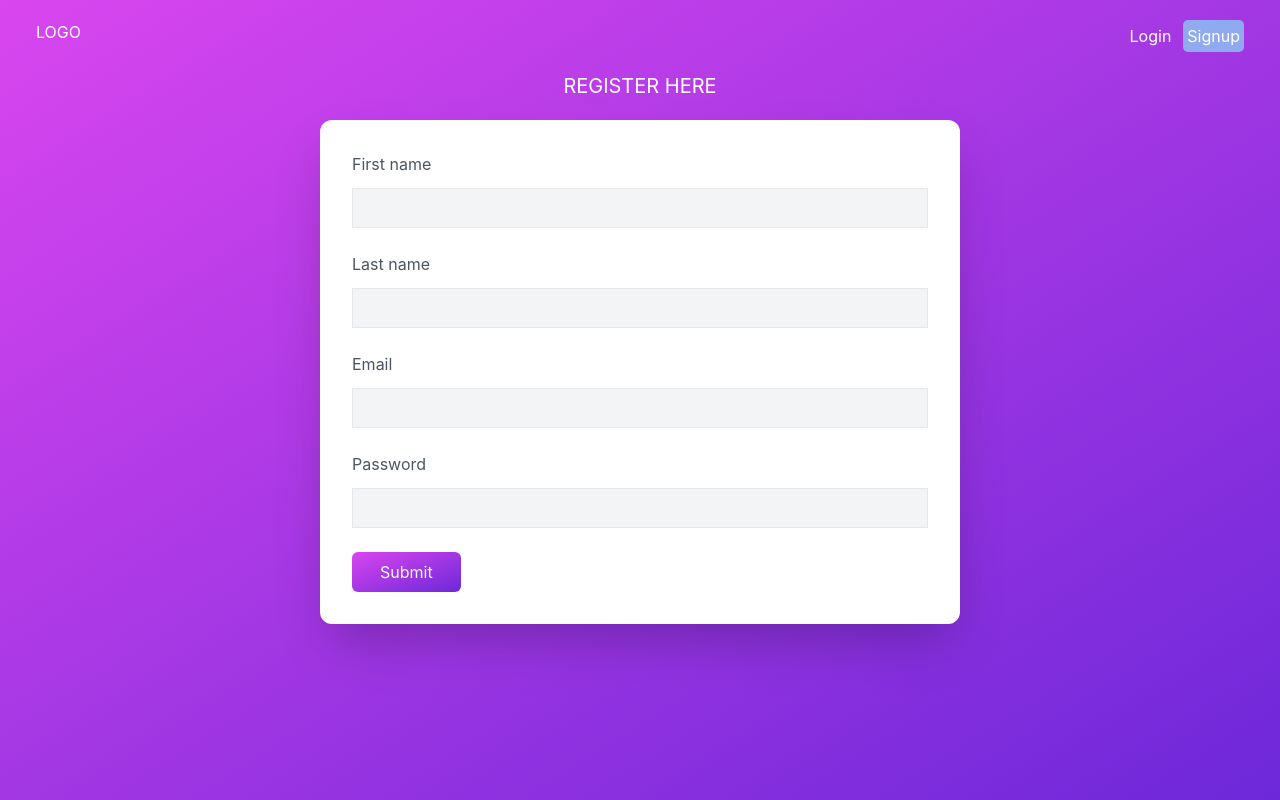
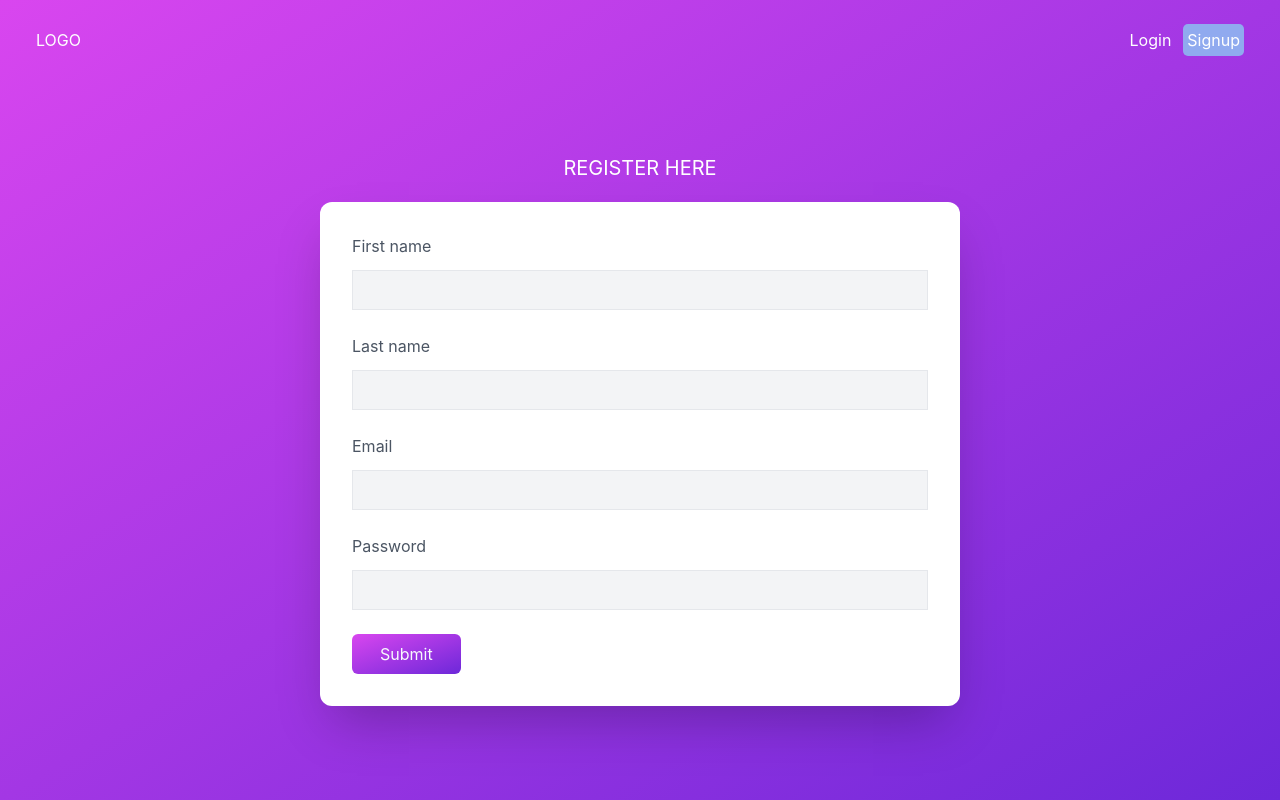
Before and after one commit to tylher/sign-up-page, a React (Create React App) app: page /signup in a window 1280 px wide. Built offline with nearby package versions, Linux system fonts and the light colour scheme.

Commit message:
Update components

```diff
--- a/src/App.js
+++ b/src/App.js
@@ -7,12 +7,14 @@ import {
 } from "react-router-dom";
 import RootLayout from "./layout/rootLayout";
 import Login from "./components/login";
+import Dashboard from "./components/dashboard";
 
 const router = createBrowserRouter(
   createRoutesFromElements(
     <Route path="/" element={<RootLayout />}>
       <Route path="/signup" element={<SignUp />}></Route>
       <Route path="/login" element={<Login />}></Route>
+      <Route path="/dashboard" element={<Dashboard />}></Route>
     </Route>
   )
 );
--- a/src/components/header.jsx
+++ b/src/components/header.jsx
@@ -3,7 +3,7 @@ import { NavLink } from "react-router-dom";
 
 const Header = () => {
   return (
-    <div className={"flex justify-between py-5 px-9 "}>
+    <div className={"flex justify-between items-center px-9 h-[10vh]"}>
       <h2 className="text-white ">LOGO</h2>
       <nav className={"text-white flex items-center gap-3"}>
         <NavLink to={"/login"}>Login</NavLink>
--- a/src/components/login.jsx
+++ b/src/components/login.jsx
@@ -29,7 +29,7 @@ const Login = () => {
   };
 
   return (
-    <div className=" space-y-5 w-full">
+    <div className=" space-y-5 w-full pb-5">
       <h2 className="text-center text-white text-xl"> PLEASE SIGN IN</h2>
       <form
         action=""
--- a/src/components/signup.jsx
+++ b/src/components/signup.jsx
@@ -27,7 +27,7 @@ const SignUp = () => {
   };
 
   return (
-    <div className=" space-y-5 w-full">
+    <div className=" space-y-5 w-full pb-5">
       <h2 className="text-center text-white text-xl"> REGISTER HERE</h2>
       <form
         action=""
--- a/src/layout/rootLayout.js
+++ b/src/layout/rootLayout.js
@@ -4,9 +4,9 @@ import Header from "../components/header";
 
 const RootLayout = () => {
   return (
-    <div className=" bg-gradient-to-br from-fuchsia-500 to-violet-700 min-h-screen pb-5 ">
+    <div className=" bg-gradient-to-br from-fuchsia-500 to-violet-700 min-h-screen ">
       <Header />
-      <div className="flex items-center justify-center">
+      <div className="flex items-center justify-center min-h-[90vh]">
         <Outlet />
       </div>
     </div>
```
